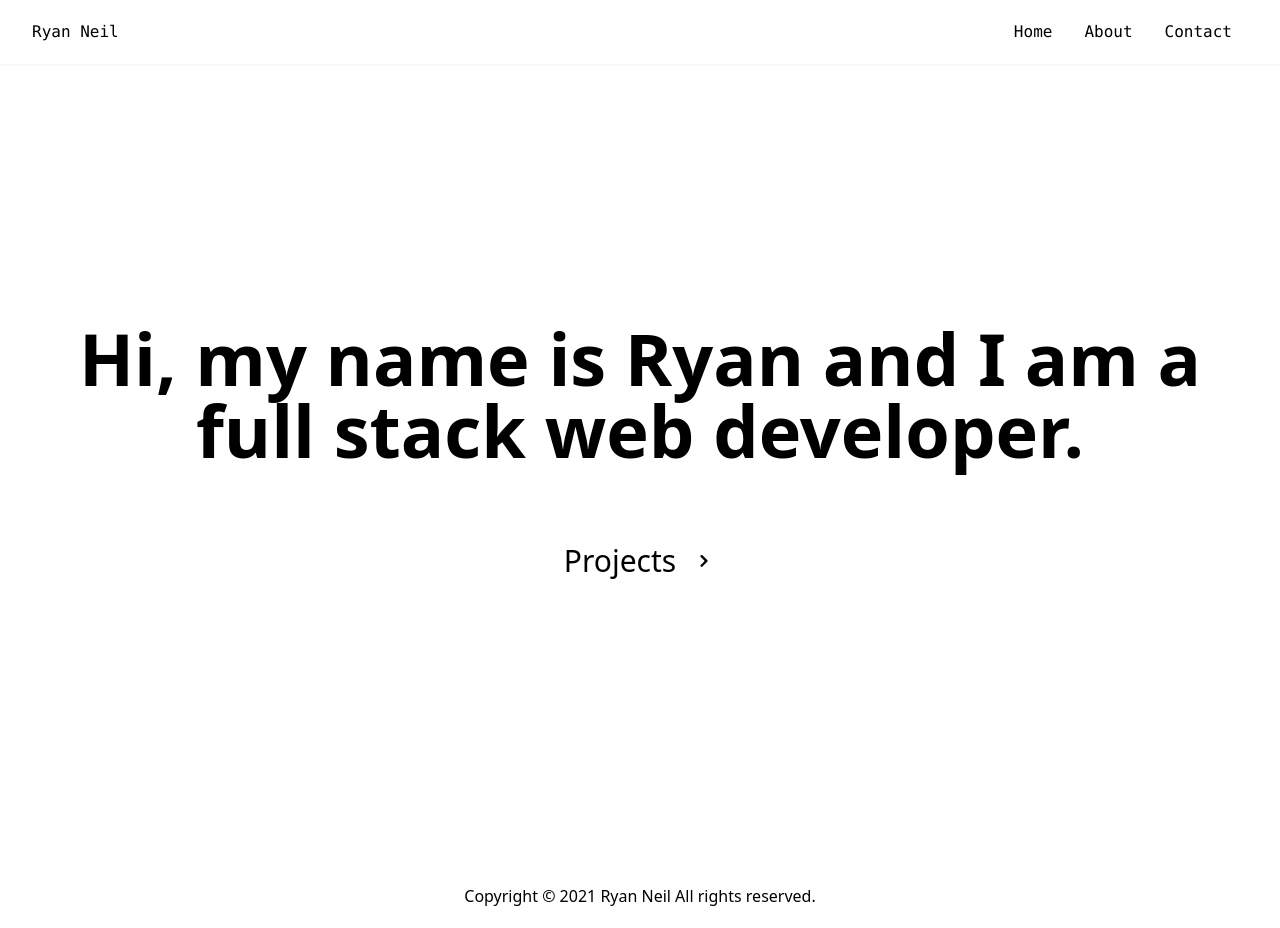
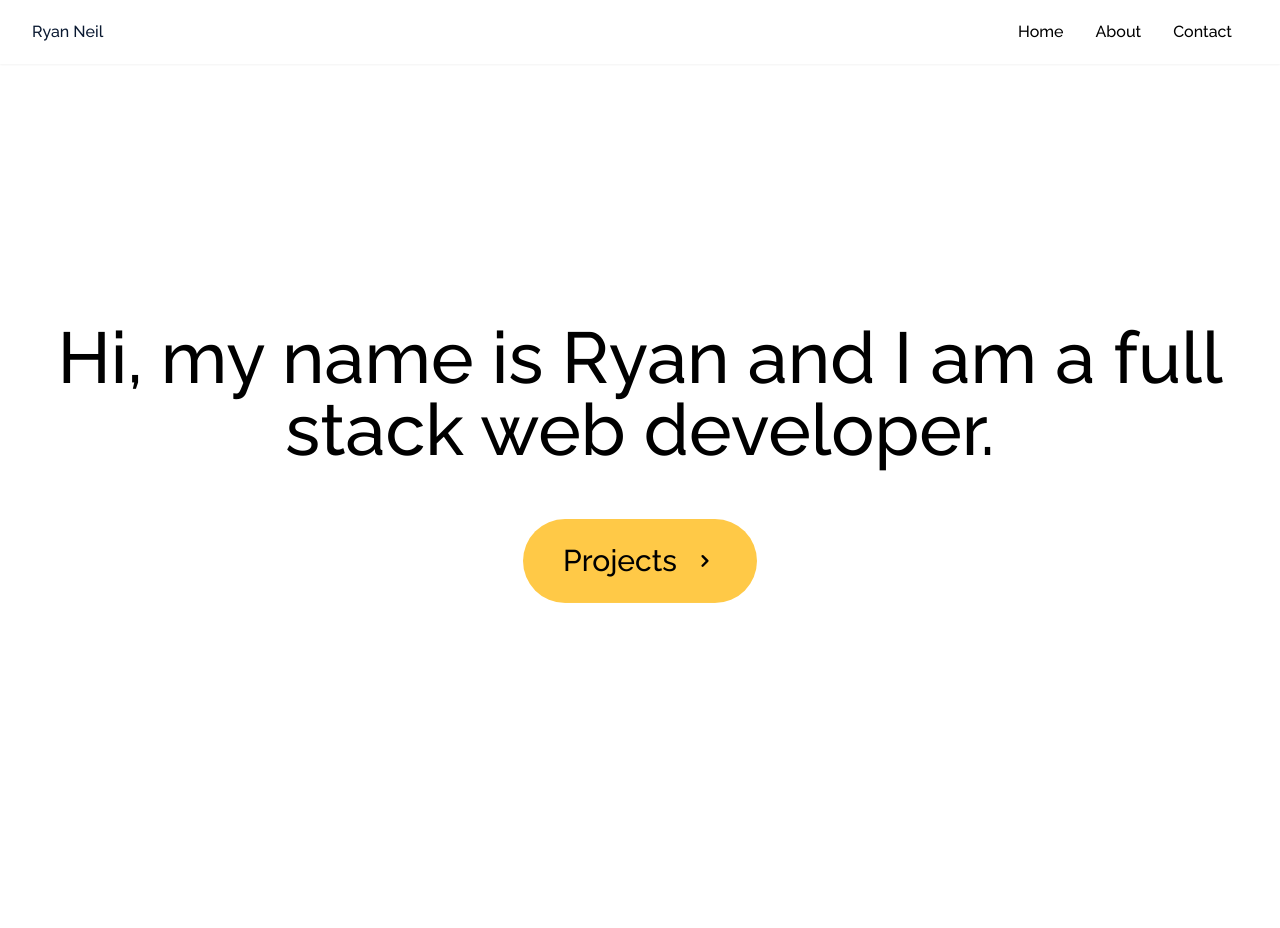
Before and after one commit to vegaryanneil/react-portfolio, a React (Create React App) app in the folder portfolio/: page / in a window 1280 px wide. Built offline with nearby package versions, Linux system fonts and the light colour scheme.

Commit message:
Added custom colors and font family

```diff
--- a/portfolio/src/Components/Footer.js
+++ b/portfolio/src/Components/Footer.js
@@ -2,7 +2,7 @@ import React from 'react'
 
 const Footer = () => {
     return (
-      <div className="flex justify-center items-center h-16 bg-black text-white">
+      <div className="flex justify-center items-center h-16 bg-blue-light text-white">
          <p>Copyright © 2021 Ryan Neil All rights reserved.</p>
       </div>
     )
--- a/portfolio/src/Components/Hero.js
+++ b/portfolio/src/Components/Hero.js
@@ -4,10 +4,10 @@ const Hero = () => {
     return (
         <div>
             <div className="bg-white h-screen flex flex-col justify-center items-center ml-10 mr-10 text-center">
-                <h1 className="lg:text-7xl md:text-5xl sm:text-3xl text-3xl font-black mb-14">
+                <h1 className="lg:text-7xl md:text-5xl sm:text-3xl text-3xl font-body mb-14">
                     Hi, my name is Ryan and I am a full stack web developer.
                 </h1>
-                <Link to='SignUp' className="py-6 px-10 bg-yellow-500 rounded-full text-3xl focus:bg-yellow-300 transition duration-300 ease-in-out flex items-center animate-bounce">
+                <Link to='SignUp' className="py-6 px-10 bg-primary rounded-full text-3xl focus:bg-yellow-300 transition duration-300 ease-in-out flex items-center animate-bounce">
                     Projects
                     <svg className="w-6 h-6 ml-4" fill="currentColor" viewBox="0 0 20 20" xmlns="http://www.w3.org/2000/svg"><path fillRule="evenodd" d="M7.293 14.707a1 1 0 010-1.414L10.586 10 7.293 6.707a1 1 0 011.414-1.414l4 4a1 1 0 010 1.414l-4 4a1 1 0 01-1.414 0z" clipRule="evenodd" /></svg>
                 </Link>
--- a/portfolio/src/Components/NavBar.js
+++ b/portfolio/src/Components/NavBar.js
@@ -4,7 +4,7 @@ import { Link } from 'react-router-dom';
 const NavBar = ({ toggle }) => {
     return (
         <nav className="flex justify-between items-center h-16 bg-white text-black relative shadow-sm font-mono" role ="navigation">
-            <Link to='/' className='pl-8'>
+            <Link to='/' className='pl-8 color text-text font-body'>
                 Ryan Neil
             </Link>
             <div className="px-4 cursor-pointer md:hidden" onClick={toggle}>
--- a/portfolio/src/index.css
+++ b/portfolio/src/index.css
@@ -1,9 +1,16 @@
+@import url('https://fonts.googleapis.com/css2?family=Raleway:wght@500&display=swap');
+
 @tailwind base;
 @tailwind components;
 @tailwind utilities;
 
+@layer base {
+    h1, h2, p, body, div {
+        @apply font-body
+    }
+}
 .menu-card {
-  @apply flex flex-col justify-center items-center h-screen font-mono py-40;
+  @apply flex flex-col justify-center items-center h-screen font-body py-40;
 }
 
 .center-content {
--- a/portfolio/tailwind.config.js
+++ b/portfolio/tailwind.config.js
@@ -2,30 +2,18 @@ module.exports = {
   purge: ['./src/**/*.{js,jsx,ts,tsx}', './public/index.html'],
   darkMode: false, // or 'media' or 'class'
   theme: {
-    colors: {
-      transparent: 'transparent',
-      current: 'currentColor',
-      blue: {
-        light: '#85d7ff',
-        DEFAULT: '#1fb6ff',
-        dark: '#009eeb',
+    extend: {
+      colors: {
+        // transparent: 'transparent',
+        // current: 'currentColor',
+        primary: '#FFC947',
+        secondary: '#EFEFEF',
+        accent: '#185ADB',
+        text: '#0A1931',
       },
-      pink: {
-        light: '#ff7ce5',
-        DEFAULT: '#ff49db',
-        dark: '#ff16d1',
-      },
-      gray: {
-        darkest: '#1f2d3d',
-        dark: '#3c4858',
-        DEFAULT: '#c0ccda',
-        light: '#e0e6ed',
-        lightest: '#f9fafc',
-      },
+      fontFamily: {
+        body: ['Raleway']
+      }
     },
-  },
-  variants: {
-    extend: {},
-  },
-  plugins: [],
+  }
 }
```
